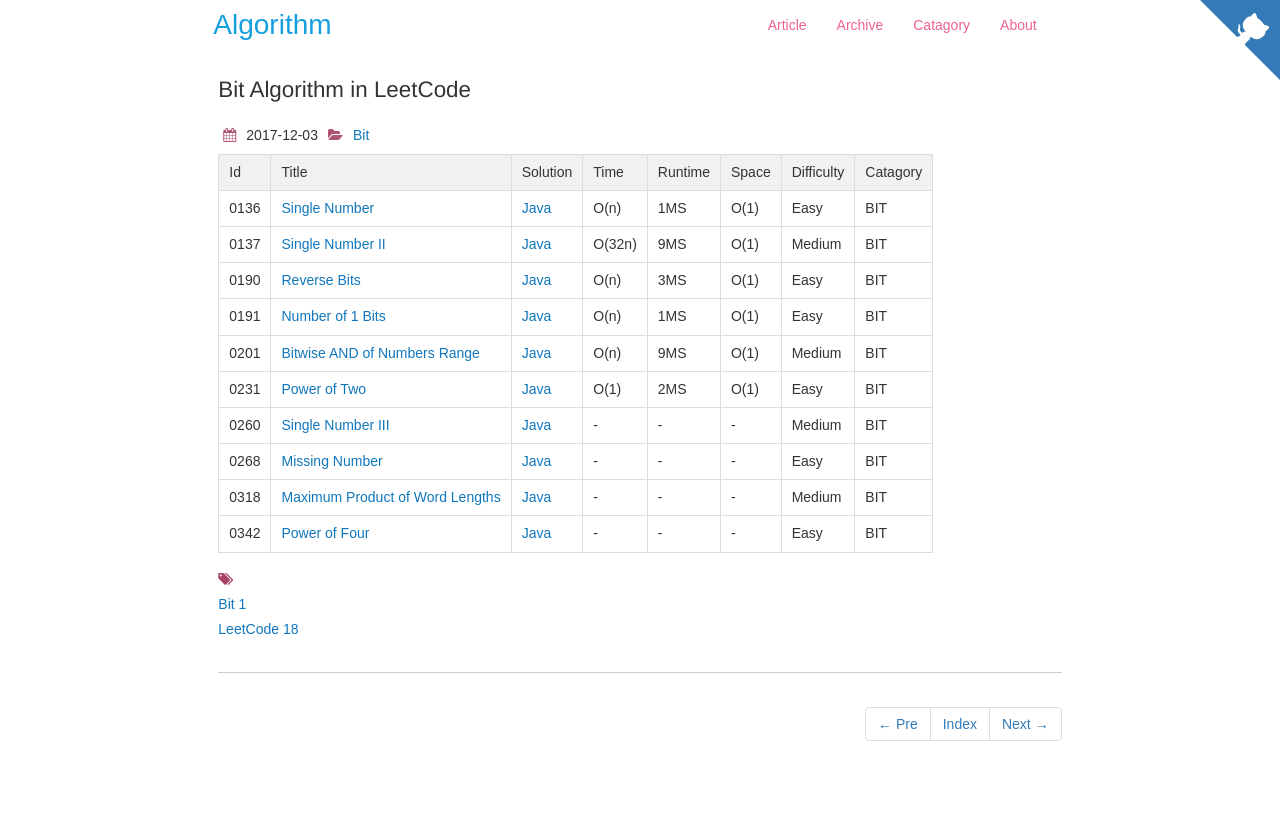
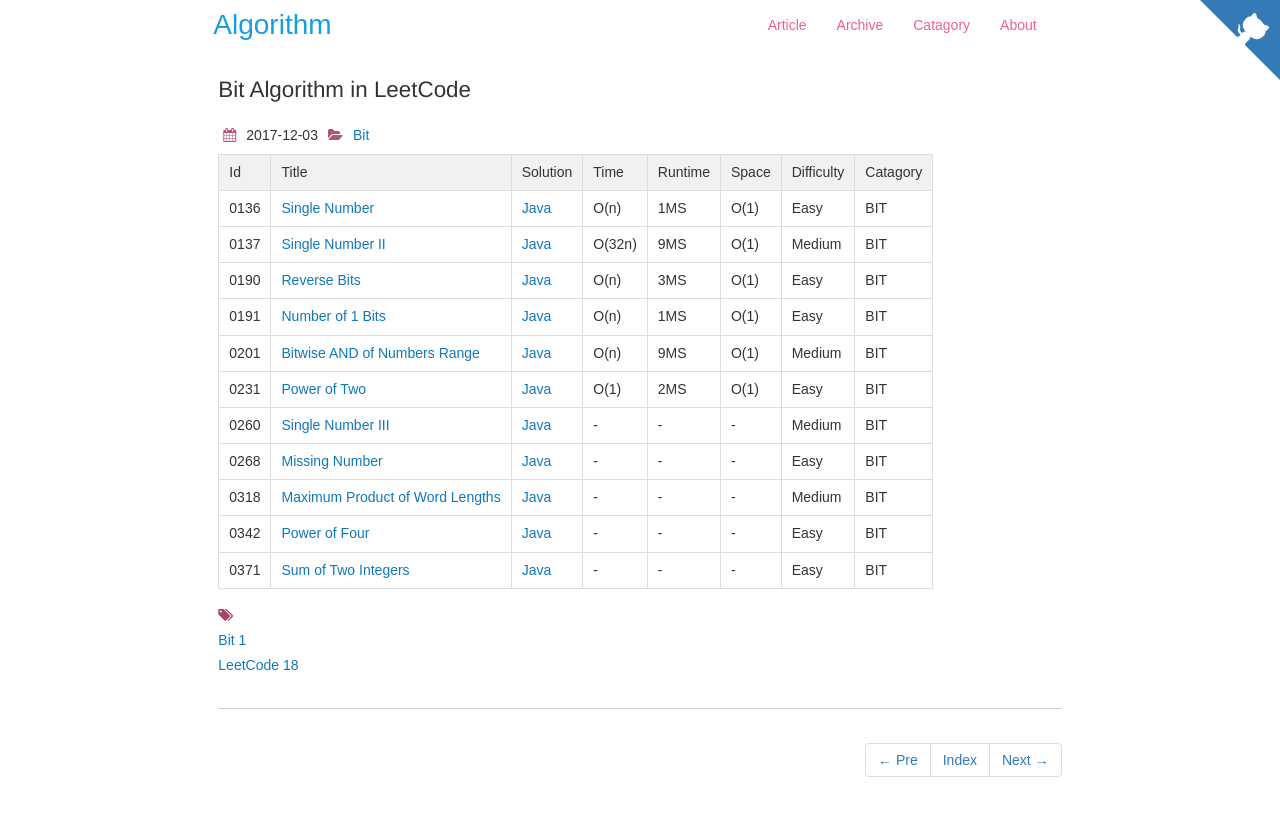
Before and after one commit to dunso/algorithm, a Jekyll site: the page built from docs/_posts/2017-12-03-Bit.md, in a window 1280 px wide. Shown: the top 816 px of the page. Built offline with Jekyll 4.4.1, drawn with Linux system fonts in a browser that asks for light colours; nearby versions of some CDN libraries.

Commit message:
Add index of LeetCode0371.java to docs

```diff
--- a/docs/_posts/2017-12-03-Bit.md
+++ b/docs/_posts/2017-12-03-Bit.md
@@ -22,3 +22,4 @@
 |0268|[Missing Number](https://leetcode.com/problems/missing-number/) | [Java](https://e.srl/leetcode-268/)  |-|-|-| Easy |BIT|
 |0318|[Maximum Product of Word Lengths](https://leetcode.com/problems/maximum-product-of-word-lengths/) | [Java](https://e.srl/leetcode-318/)  |-|-|-| Medium |BIT|
 |0342|[Power of Four](https://leetcode.com/problems/power-of-four/) | [Java](https://e.srl/leetcode-342/)  |-|-|-| Easy |BIT|
+|0371|[Sum of Two Integers](https://leetcode.com/problems/sum-of-two-integers/) | [Java](https://e.srl/leetcode-371/)  |-|-|-| Easy |BIT|
```
